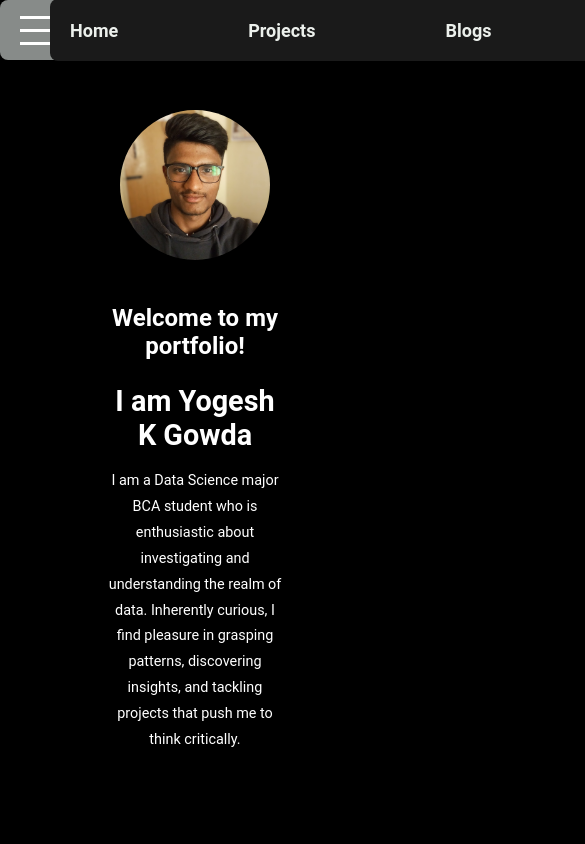
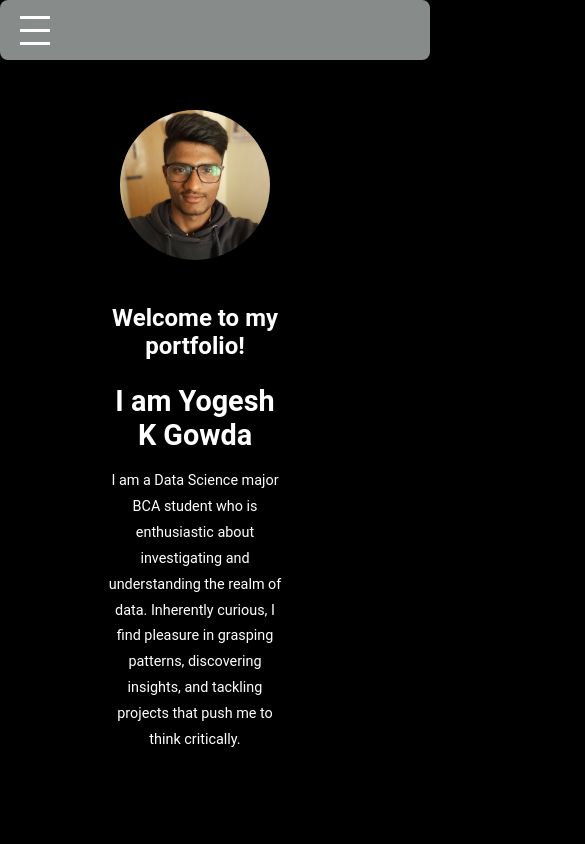
Before and after one commit to Yogi-Gowda/My_portfolio, a React (Create React App) app in the folder frontend/: page / in a window 390 px wide. Shown: the top 844 px of the page, 585 px wide, since content can reach past the window. Built offline with nearby package versions, Linux system fonts and the light colour scheme.

Commit message:
Update Header.css

```diff
--- a/frontend/src/components/Header.css
+++ b/frontend/src/components/Header.css
@@ -8,6 +8,7 @@
   height: 60px;
   border-radius: 8px;
   position: relative;
+  width: 100%;
 }
 
 /* Desktop Navigation */
@@ -24,6 +25,20 @@
   border-radius: 8px;
 }
 
+/* Hide desktop navbar on small screens */
+@media (max-width: 768px) {
+  .navbar {
+    display: none !important; /* Force hide navbar */
+  }
+}
+
+/* Show desktop navbar only on large screens */
+@media (min-width: 769px) {
+  .navbar {
+    display: flex;
+  }
+}
+
 .navbar li {
   cursor: pointer;
   transition: color 0.3s ease-in-out;
@@ -34,25 +49,18 @@
   color: #00ff00; /* Change color on hover */
 }
 
-/* Hide desktop navbar on small screens */
-@media (max-width: 768px) {
-  .navbar {
-    display: none;
-  }
-}
-
-/* Show desktop navbar only on large screens */
-@media (min-width: 769px) {
-  .navbar {
-    display: flex;
-  }
-}
-
 /* Hamburger menu styles */
 .hamburger {
   display: none;
   flex-direction: column;
   cursor: pointer;
+}
+
+/* Ensure hamburger button is visible only on smaller screens */
+@media (max-width: 768px) {
+  .hamburger {
+    display: flex !important; /* Force show hamburger */
+  }
 }
 
 .hamburger .line {
@@ -65,14 +73,7 @@
 
 /* Hover effect for hamburger */
 .hamburger:hover .line {
-  background-color: #00ff00;;
-}
-
-/* Show hamburger menu only on small screens */
-@media (max-width: 768px) {
-  .hamburger {
-    display: flex;
-  }
+  background-color: #00ff00;
 }
 
 /* Mobile Navigation */
@@ -102,7 +103,7 @@
 /* Hover effect for mobile menu */
 .mobile-menu li:hover {
   background-color: #3a3d3c;
-  color: #00ff00;;
+  color: #00ff00;
 }
 
 .mobile-menu li:last-child {
```
